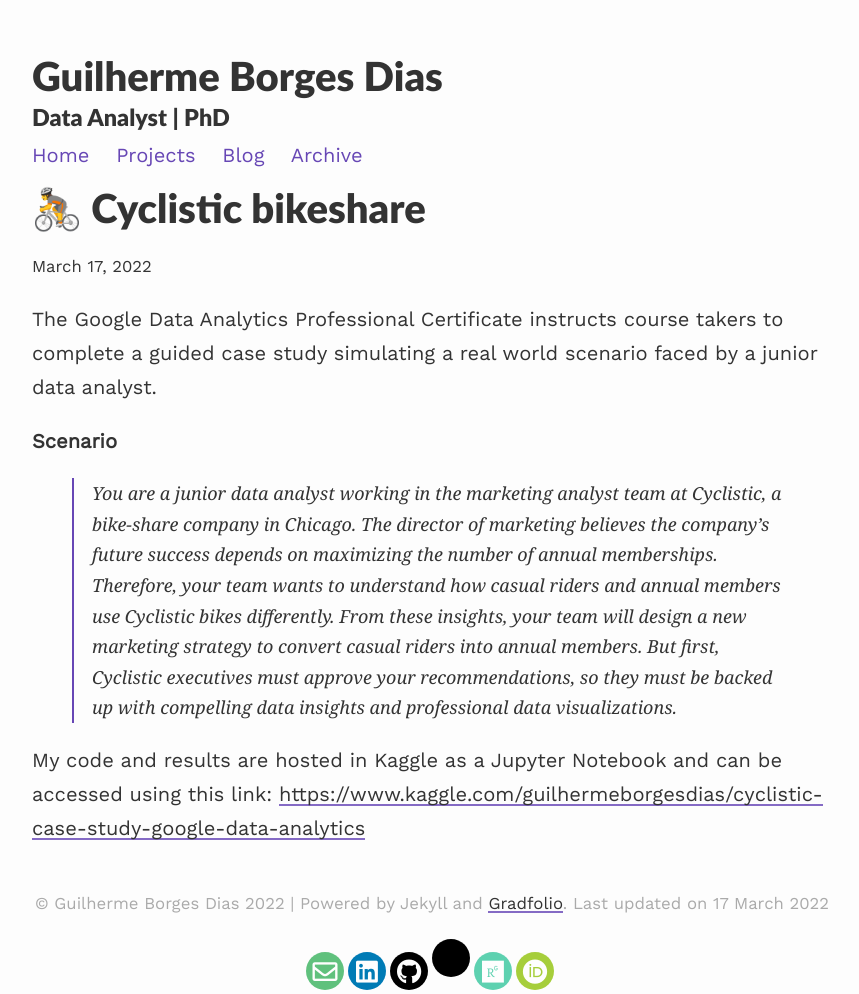
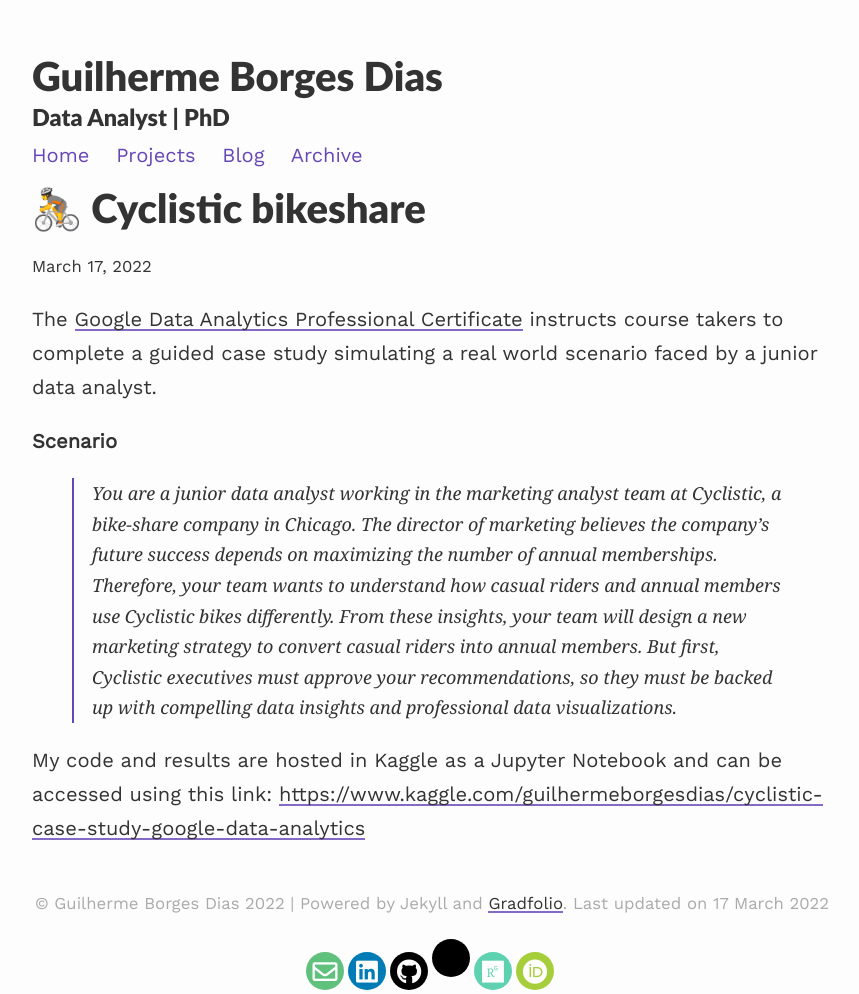
Before and after one commit to gbdias/home, a Jekyll site: the page built from _projects/1_project.md, in a window 1280 px wide. Shown: the whole page, without its empty margins (208-1067 px from the left). Built offline with Jekyll 4.4.1, drawn with Linux system fonts in a browser that asks for light colours; nearby versions of some CDN libraries; a style sheet for code colours, icons or effects is not loaded; part of the change alters nothing that is shown.

```diff
--- a/_projects/1_project.md
+++ b/_projects/1_project.md
@@ -4,7 +4,7 @@ title: 🚴 Cyclistic bikeshare
 description: Guided case study from Google Data Analytics
 ---
 
-The Google Data Analytics Professional Certificate instructs course takers to complete a guided case study simulating a real world scenario faced by a junior data analyst.
+The [Google Data Analytics Professional Certificate](https://www.coursera.org/professional-certificates/google-data-analytics) instructs course takers to complete a guided case study simulating a real world scenario faced by a junior data analyst.
 
 **Scenario**
 
```
